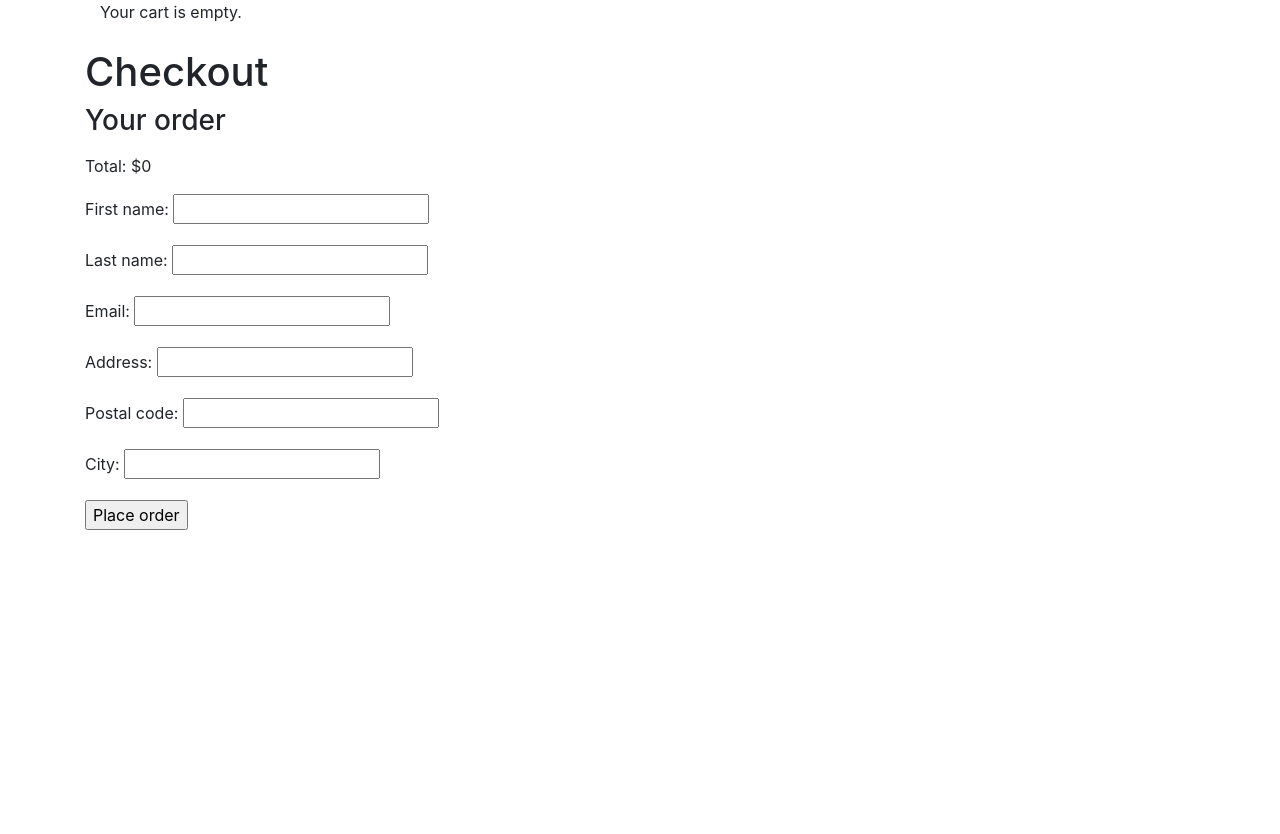
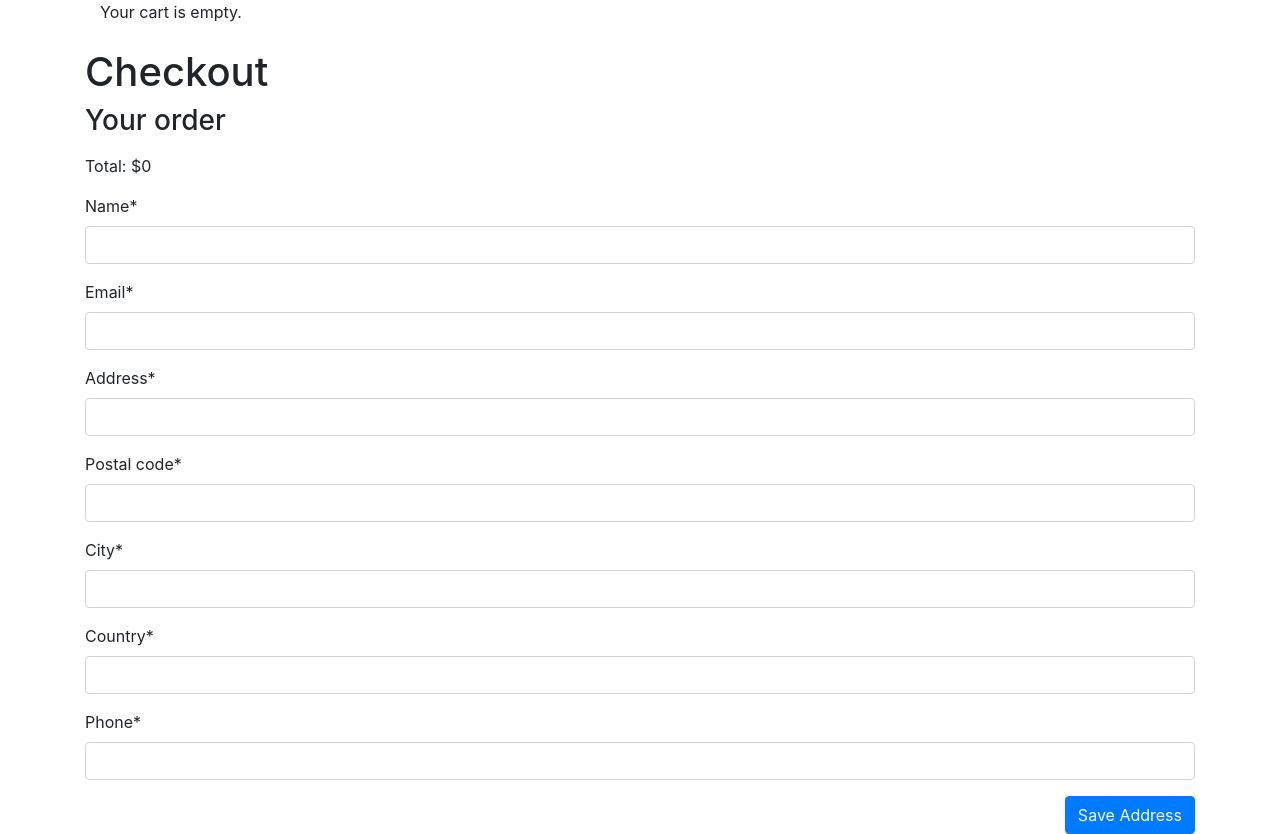
Before and after one commit to PrantaChakraborty/Ecommerce, a Django app: template templates/orders/order/create.html in a window 1280 px wide. Shown: the part 56-890 px from the top of the page. Before the commit the page ends 586 px from the top, so only its background shows below. Run offline with Django 3.2, Linux system fonts and the light colour scheme; the template is opened without the code that fills it: values that come from a table or form of the project are taken from there, others are empty; parts of the project's set-up code (start-up, migrations or seed data) failed here and were passed over; some libraries are stand-ins or nearby versions.

Commit message:
added new database and modify orders model

```diff
--- a/orders/admin.py
+++ b/orders/admin.py
@@ -10,8 +10,8 @@ class OrderItemInline(admin.TabularInline):
 
 
 class OrderAdmin(admin.ModelAdmin):
-    list_display = ['id', 'first_name', 'last_name', 'email', 'address',
-                    'postal_code', 'city',
+    list_display = ['id', 'name', 'email', 'address',
+                    'postal_code', 'city', 'country', 'phone',
                     'paid', 'created', 'updated']
     list_filter = ['paid', 'created', 'updated']
     inlines = [OrderItemInline]
--- a/orders/forms.py
+++ b/orders/forms.py
@@ -6,6 +6,6 @@ class OrderCreateForm(forms.ModelForm):
     class Meta:
         model = Order
         fields = [
-            'first_name', 'last_name', 'email',
-            'address', 'postal_code', 'city'
+            'name', 'email',
+            'address', 'postal_code', 'city', 'country', 'phone',
         ]
--- a/orders/models.py
+++ b/orders/models.py
@@ -5,12 +5,13 @@ from shop.models import Product
 
 
 class Order(models.Model):
-    first_name = models.CharField(max_length=50)
-    last_name = models.CharField(max_length=50)
+    name = models.CharField(max_length=100)
     email = models.EmailField()
     address = models.CharField(max_length=50)
     postal_code = models.CharField(max_length=20)
     city = models.CharField(max_length=100)
+    phone = models.CharField(max_length=11)
+    country = models.CharField(max_length=20)
     created = models.DateTimeField(auto_now_add=True)
     updated = models.DateTimeField(auto_now=True)
     paid = models.BooleanField(default=False)
--- a/templates/orders/order/create.html
+++ b/templates/orders/order/create.html
@@ -1,4 +1,6 @@
 {% extends "base.html" %}
+{% load crispy_forms_filters %}
+{% load crispy_forms_tags %}
 {% block title %}
     Checkout
 {% endblock %}
@@ -17,8 +19,8 @@
         <p>Total: ${{ cart.get_total_price }}</p>
     </div>
     <form action="." method="post" class="order-form">
-        {{ form.as_p }}
-        <p><input type="submit" value="Place order"></p>
+        {{ form|crispy }}
+        <input type="submit" class="btn btn-primary float-right" value="Save Address">
         {% csrf_token %}
     </form>
 {% endblock %}
```
Also changed, not shown: myshop/settings.py (+7 -0 lines), orders/migrations/0001_initial.py, orders/migrations/0002_auto_20201010_1253.py (added), orders/migrations/0003_auto_20201010_1302.py (added), orders/views.py (line endings or trailing spaces), shop/migrations/0001_initial.py, 3 other files.
